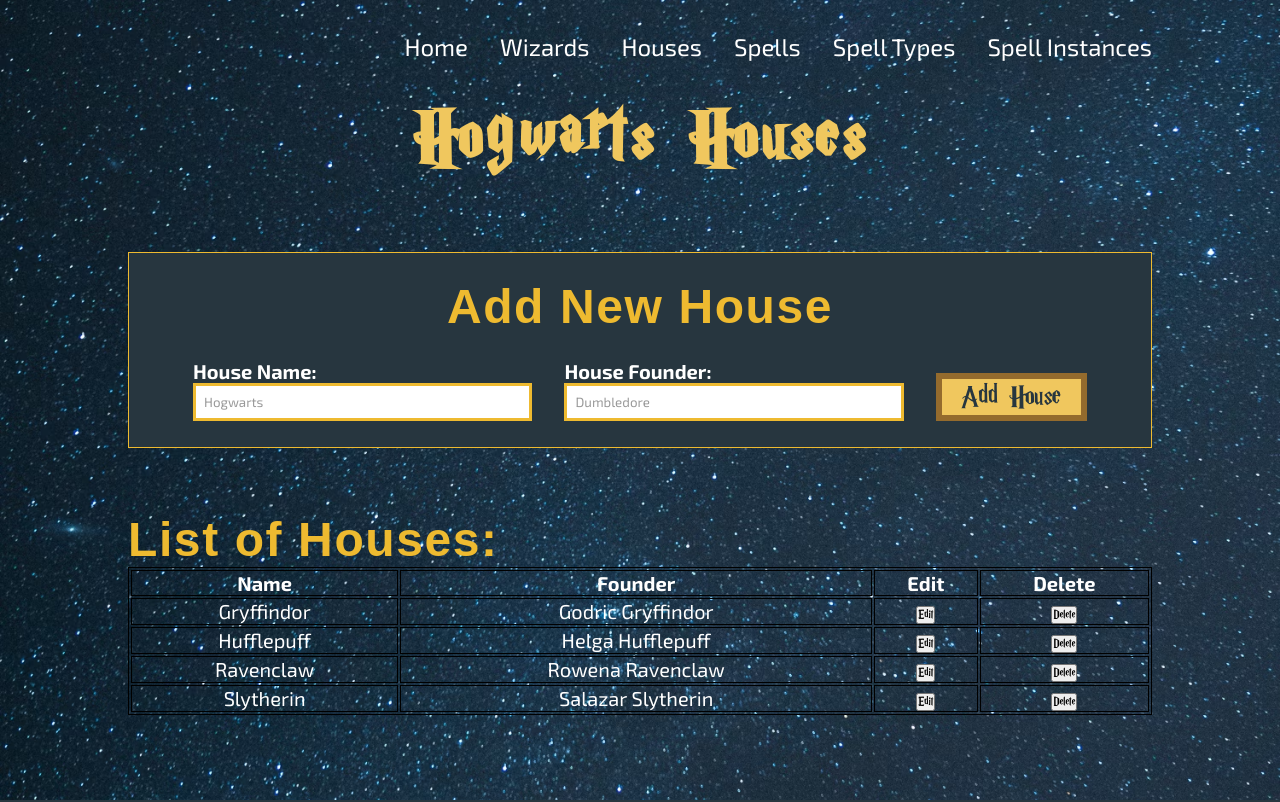
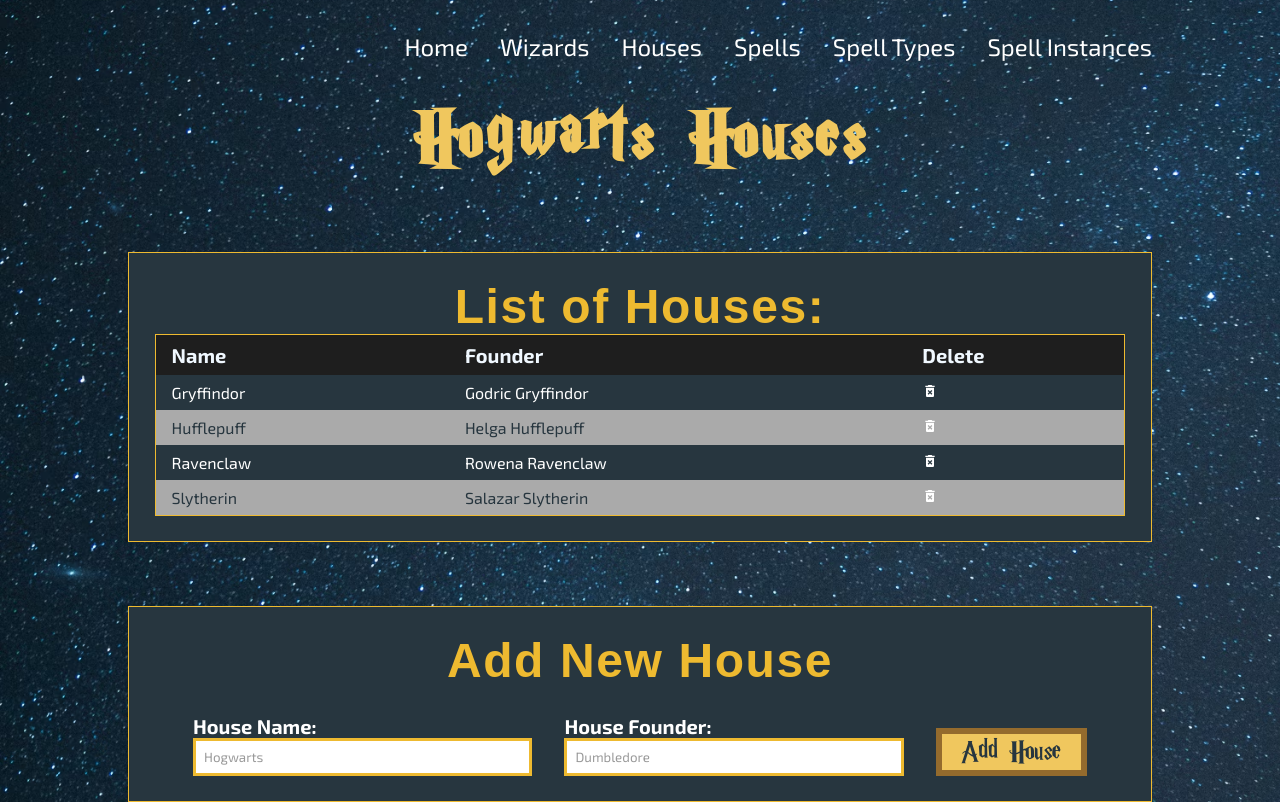
Before and after one commit to annaleexjohnson/cs340-project, a Next.js app in the folder client/: page /houses in a window 1280 px wide. Built offline with nearby package versions, Linux system fonts and the light colour scheme; a web font is replaced by a local one.

Commit message:
style hosue display

```diff
--- a/client/src/app/globals.css
+++ b/client/src/app/globals.css
@@ -15,6 +15,8 @@
   --hufflepuff-canary: #f0c75e;
   --hufflepuff-brown: #372e29;
   --muted-navy: #27363f;
+  --pure-gold: #bf9b30;
+  --charcoal: #1e1e1e;
 }
 
 * {
@@ -95,6 +97,44 @@
   cursor: pointer;
 }
 
+table,
+thead,
+tr {
+  width: 100%;
+}
+
+table {
+  display: table;
+  background-color: var(--muted-navy);
+  border: var(--gryffindor-yellow) 0.1rem solid;
+
+  border-collapse: collapse;
+}
+
+thead {
+  width: 100%;
+  background-color: var(--charcoal);
+  color: aliceblue;
+  text-align: left;
+  padding: 1rem 0;
+  font-size: 1.25rem;
+}
+
+table tr:nth-child(even) {
+  background-color: var(--slytherin-silver);
+  color: var(--muted-navy);
+}
+
+td,
+th {
+  padding: 0.5rem 0;
+}
+
+td:nth-child(1),
+th:nth-child(1) {
+  padding-left: 1rem;
+}
+
 /* ------ Media Queries ------ */
 /* (based on Bootstrap Breakpoints) */
 
--- a/client/src/app/houses/page.jsx
+++ b/client/src/app/houses/page.jsx
@@ -2,6 +2,7 @@
 import React, { useState, useEffect } from "react";
 import styles from "./styles.module.css";
 import AddHouse from "../components/addHouse/AddHouse";
+import { MdDeleteForever } from "react-icons/md";
 
 export default function Houses() {
   // const [houseInfo, setHouseInfo] = useState({});
@@ -19,90 +20,54 @@
   //   fetchHouseInfo();
   // }, []);
 
+  const houseInfo = [
+    { houseName: "Gryffindor", houseFounder: "Godric Gryffindor" },
+    { houseName: "Hufflepuff", houseFounder: "Helga Hufflepuff" },
+    { houseName: "Ravenclaw", houseFounder: "Rowena Ravenclaw" },
+    { houseName: "Slytherin", houseFounder: "Salazar Slytherin" },
+  ];
+
+  const HouseRow = ({ name, founder }) => {
+    return (
+      <React.Fragment>
+        <tr>
+          <td>{name}</td>
+          <td>{founder}</td>
+          <td className={styles.deleteButton}>
+            <MdDeleteForever />
+          </td>
+        </tr>
+      </React.Fragment>
+    );
+  };
+
   return (
     <>
-      {/* {houseInfo ? (
-        <div>
-          <h1>Houses</h1>
-        </div>
-      ) : (
-        <span>loading</span>
-      )} */}
-
       <div className={styles.container}>
         <h1>Hogwarts Houses</h1>
-
-        {/* <div className={styles.addHouseContainer}>
-          <h3>Add a House</h3>
-
-          <form className={styles.addHouseForm}>
-            <div className={styles.addHouseInput}>
-              <label>House Name:</label>
-              <input type="text" placeholder="Hogwarts"></input>
-            </div>
-            <div className={styles.addHouseInput}>
-              <label>House Founder:</label>
-              <input type="text" placeholder="Dumbledore"></input>
-            </div>
-            <button>Add House</button>
-          </form>
-        </div> */}
-
-        <AddHouse />
-
         <div className={styles.displayHousesContainer}>
           <h3>List of Houses:</h3>
           <table className={styles.displayHousesTable}>
-            <tbody>
+            <thead>
               <tr>
                 <th>Name</th>
                 <th>Founder</th>
-                <th>Edit</th>
                 <th>Delete</th>
               </tr>
-              <tr>
-                <td>Gryffindor</td>
-                <td>Godric Gryffindor</td>
-                <td>
-                  <button>Edit</button>
-                </td>
-                <td>
-                  <button>Delete</button>
-                </td>
-              </tr>
-              <tr>
-                <td>Hufflepuff</td>
-                <td>Helga Hufflepuff</td>
-                <td>
-                  <button>Edit</button>
-                </td>
-                <td>
-                  <button>Delete</button>
-                </td>
-              </tr>
-              <tr>
-                <td>Ravenclaw</td>
-                <td>Rowena Ravenclaw</td>
-                <td>
-                  <button>Edit</button>
-                </td>
-                <td>
-                  <button>Delete</button>
-                </td>
-              </tr>
-              <tr>
-                <td>Slytherin</td>
-                <td>Salazar Slytherin</td>
-                <td>
-                  <button>Edit</button>
-                </td>
-                <td>
-                  <button>Delete</button>
-                </td>
-              </tr>
+            </thead>
+            <tbody>
+              {houseInfo.map((house, index) => {
+                return (
+                  <HouseRow
+                    name={house.houseName}
+                    founder={house.houseFounder}
+                  />
+                );
+              })}
             </tbody>
           </table>
         </div>
+        <AddHouse />
       </div>
     </>
   );
--- a/client/src/app/houses/styles.module.css
+++ b/client/src/app/houses/styles.module.css
@@ -6,26 +6,30 @@
   gap: 5vw;
 }
 
-.addHouseForm {
-  display: flex;
-  flex-wrap: wrap;
-  gap: 2vw;
+.displayHousesContainer {
+  width: 100%;
+  background-color: var(--muted-navy);
+  padding: 2vw;
+  border: var(--gryffindor-yellow) 0.1rem solid;
+  font-size: 0.75rem;
 }
 
-.addHouseContainer {
+.displayHousesContainer h3 {
   text-align: center;
 }
 
-.displayHousesContainer {
-  width: 100%;
-}
-.displayHousesTable {
-  width: 100%;
-  text-align: center;
+.deleteButton {
+  color: white;
+  max-width: fit-content;
 }
 
-.displayHousesContainer table,
-.displayHousesTable th,
-.displayHousesTable td {
-  border: 1px solid black;
+.deleteButton:hover {
+  color: var(--charcoal);
+  cursor: pointer;
 }
+
+@media only screen and (min-width: 768px) {
+  .displayHousesContainer {
+    font-size: 1rem;
+  }
+}
```
